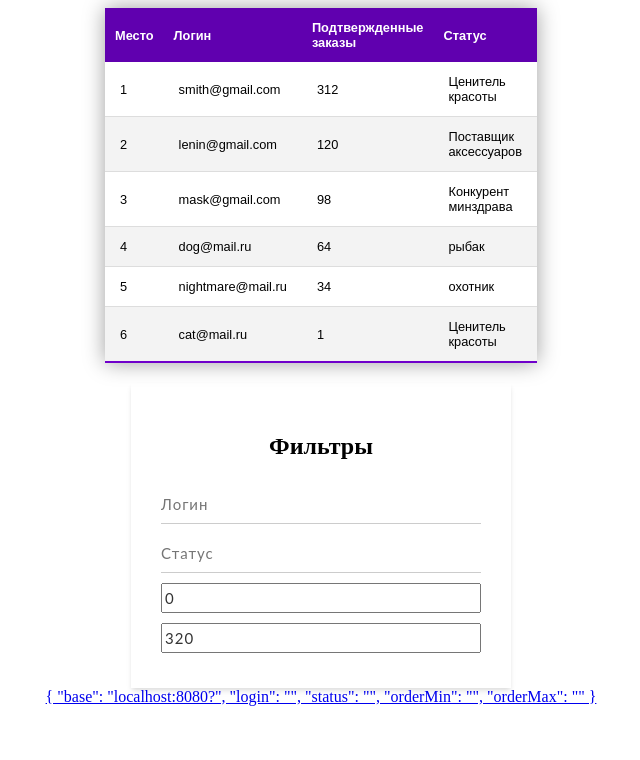
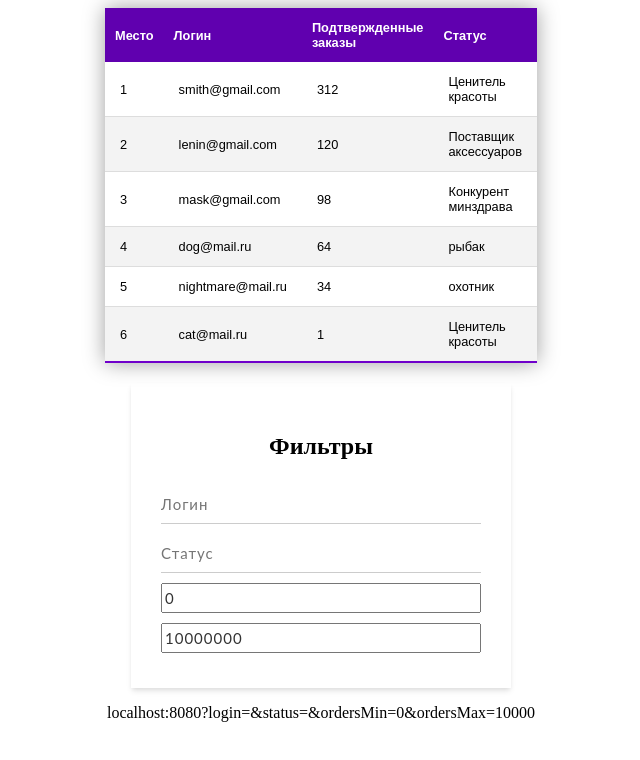
Before and after one commit to ArtyomBagautdinov/traffic-light-test, a Vue app: page / in a window 1280 px wide. Shown: the top 760 px of the page, without its empty margins (319-959 px from the left). Built offline with nearby package versions, Linux system fonts and the light colour scheme.

Commit message:
исправлен баг со ссылкой

```diff
--- a/src/components/appFilter.vue
+++ b/src/components/appFilter.vue
@@ -4,7 +4,7 @@
         <input v-model="login" @change="useFilter" class="styled-input" type="text" placeholder="Логин">
         <input v-model="status" @change="useFilter" class="styled-input" type="text" placeholder="Статус">
         <input v-model="ordersMin" @change="useFilter" type="number" min="0" placeholder="Минимум"/>
-        <input v-model="ordersMax" @change="useFilter" type="number" v-bind:min="ordersMin" placeholder="Максимум"/>
+        <input v-model="ordersMax" @change="useFilter" type="number" min="0" placeholder="Максимум"/>
     </div>
 </template>
 
@@ -31,10 +31,13 @@
                     ordersMax: this.ordersMax
                 })
             }
+        },
+        mounted(){
+            const { login, status, ordersMin, ordersMax} = this.$route.query
+            this.login = login || '';
+            this.status = status || '';
+            this.ordersMin = ordersMin || 0;
+            this.ordersMax = ordersMax || 10000000;
         }
     }
 </script>
-
-<style>
-
-</style>
--- a/src/mixins/achievmentsMixin.js
+++ b/src/mixins/achievmentsMixin.js
@@ -3,7 +3,8 @@ const { mapState,mapActions,mapGetters } = createNamespacedHelpers('achievments'
 
 const computed = {
   ...mapState({
-    $_achievmentsData : 'achievmentsData'
+    $_achievmentsData : 'achievmentsData',
+    $_filterData : 'filter'
   }),
   ...mapGetters({
     $_filteredAchievments: 'filteredAchievments'
--- a/src/views/Home.vue
+++ b/src/views/Home.vue
@@ -2,7 +2,7 @@
   <div class="main">
     <app-table/>
     <app-filter/>
-    <a :href="link">{{link}}</a>
+    <p>localhost:8080?login={{$_filterData.login}}&status={{$_filterData.status}}&ordersMin={{$_filterData.ordersMin}}&ordersMax={{$_filterData.ordersMax}}</p>
   </div>
 </template>
 
@@ -21,24 +21,32 @@
     ],
     data(){
         return {
-            link: {
-                base: 'localhost:8080?',
-                login: '',
-                status: '',
-                orderMin: '',
-                orderMax: ''
-            }
+
         }
     },
+    // computed : {
+    //     link: ()=>{
+            // return `localhost:8080?login=${this.$_filterData}&status=${this.$_filterData}&ordersMin=${this.$_filterData}&ordersMax=${this.$_filterData}`
+    //     }
+    // },
     methods : {
     },
     mounted(){
-        // const { utm_source, utm_medium, utm_campaign, utm_term, utm_content } = this.$route.query
+        const { login, status, ordersMin, ordersMax} = this.$route.query
+        console.log(login,status,ordersMin,ordersMax);
+
+        this.$_filterAchievments({
+                    login : login || "",
+                    status: status || "",
+                    ordersMin : ordersMin || 0,
+                    ordersMax: ordersMax || 10000
+                })
+
     }
 }
 </script>
 
 
-// o2-club.ru?utm_source=instagram&utm_medium=cpc&utm_campaign=first_line&utm_content=dom_1
+// ?login=smith&status=ценитель%20красоты&ordersMin=0&ordersMax=400
 
 // У трафика из инстаграма будет источник — instagram
```
